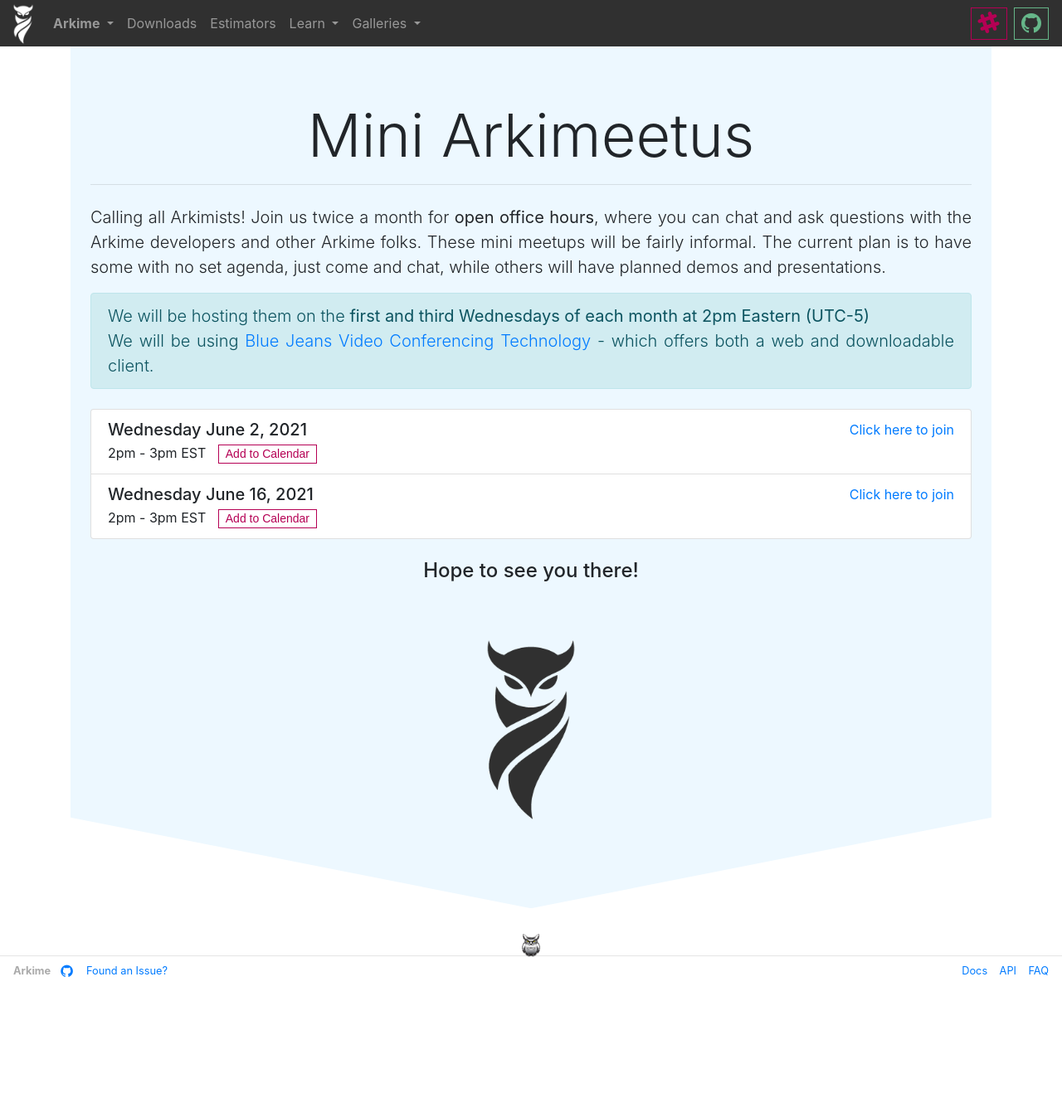
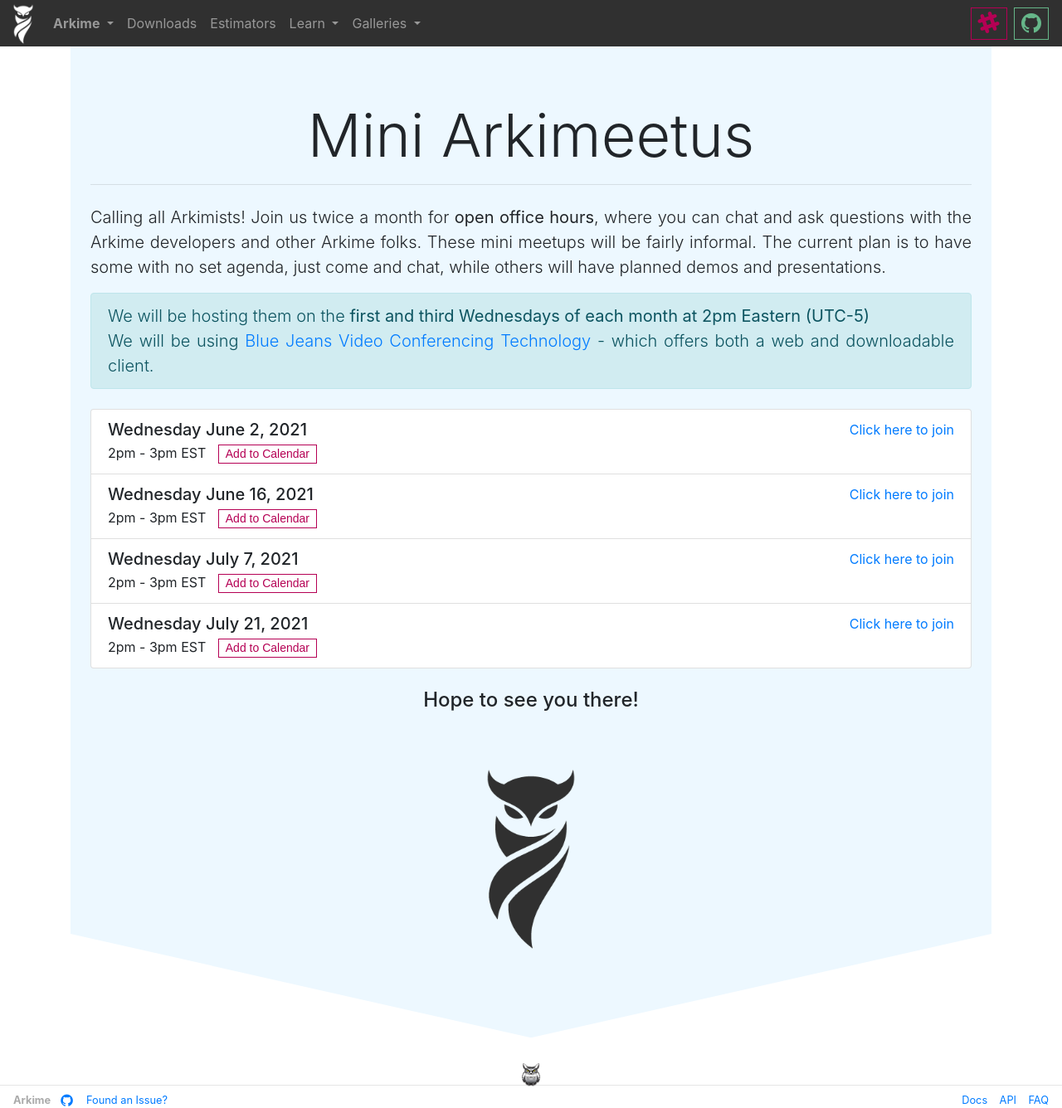
Before and after one commit to arkime/arkimeweb, a Jekyll site: the page built from mini-arkimeetus.html, in a window 1280 px wide and 1336 px high. Shown: the whole window at 83% size. Built offline with Jekyll 4.4.1, drawn with Linux system fonts in a browser that asks for light colours.

Commit message:
July dates and Malcolm videos

```diff
--- a/mini-arkimeetus.html
+++ b/mini-arkimeetus.html
@@ -112,6 +112,36 @@
                     <span class="description">Arkime Office Hours - https://arkime.com/mini-arkimeetus</span>
                   </span>
                 </li>
+                <li class="list-group-item">
+                  <div class="d-flex w-100 justify-content-between">
+                    <h5 class="mb-1">Wednesday July 7, 2021</h5>
+                    <a class="no-decoration" href="https://bluejeans.com/725254217">
+                      Click here to join
+                    </a>
+                  </div>
+                  2pm - 3pm EST
+                  <span title="Add to Calendar" class="add-to-calendar">
+                    <span class="start">07/07/2021 02:00 PM</span>
+                    <span class="timezone">America/New_York</span>
+                    <span class="title">Mini Arkimeetus</span>
+                    <span class="description">Arkime Office Hours - https://arkime.com/mini-arkimeetus</span>
+                  </span>
+                </li>
+                <li class="list-group-item">
+                  <div class="d-flex w-100 justify-content-between">
+                    <h5 class="mb-1">Wednesday July 21, 2021</h5>
+                    <a class="no-decoration" href="https://bluejeans.com/278053542">
+                      Click here to join
+                    </a>
+                  </div>
+                  2pm - 3pm EST
+                  <span title="Add to Calendar" class="add-to-calendar">
+                    <span class="start">07/21/2021 02:00 PM</span>
+                    <span class="timezone">America/New_York</span>
+                    <span class="title">Mini Arkimeetus</span>
+                    <span class="description">Arkime Office Hours - https://arkime.com/mini-arkimeetus</span>
+                  </span>
+                </li>
               </ul>
             </p>
             <h4 class="text-center text-accent mt-4">
```
Also changed, not shown: _wiki/articles.md (+2 -0 lines).
